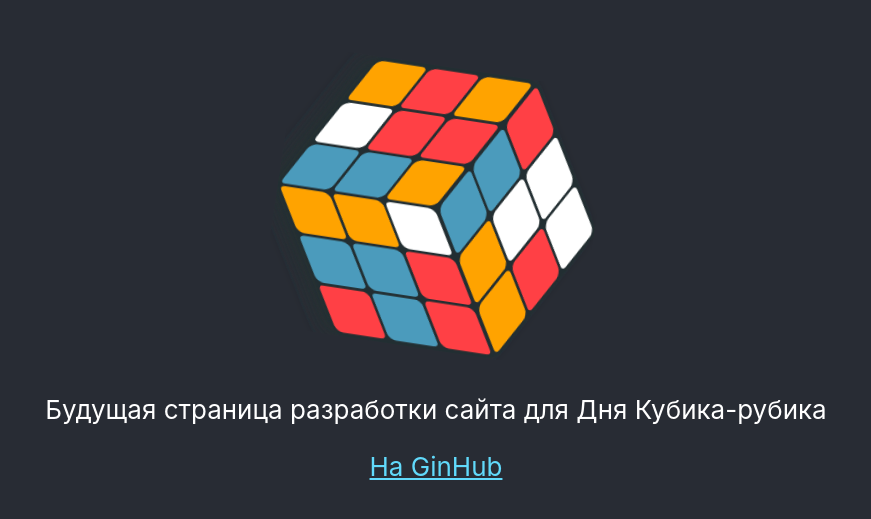
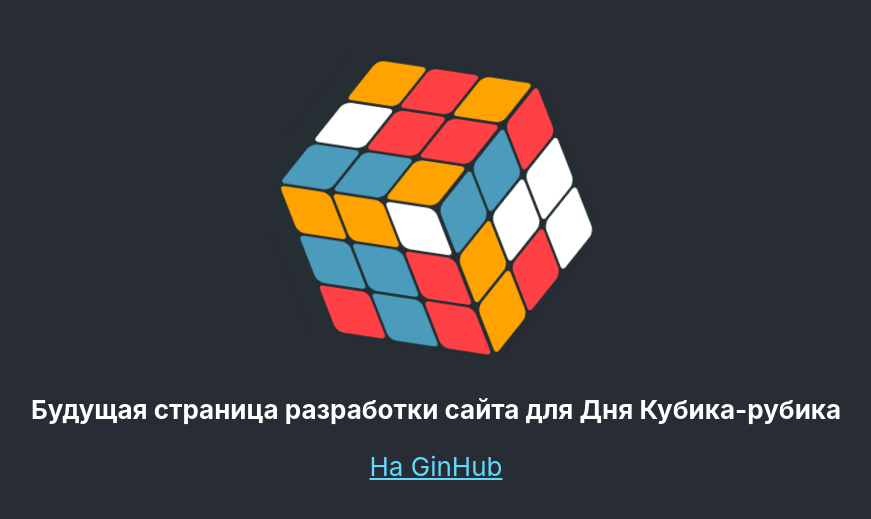
Before and after one commit to Liberi/RubiksDay, a React (Create React App) app: page / in a window 1280 px wide. Shown: the part 135-654 px from the top of the page, without its empty margins (204-1075 px from the left). Built offline with nearby package versions, Linux system fonts and the light colour scheme.

Commit message:
Исправление ошибок

```diff
--- a/public/index.html
+++ b/public/index.html
@@ -26,7 +26,10 @@
     -->
     <title>RubiksDay</title>
   </head>
-  <body id="root">
+  <body>
+    <div id="root">
+
+    </div>
     <!--
       This HTML file is a template.
       If you open it directly in the browser, you will see an empty page.
--- a/src/App.js
+++ b/src/App.js
@@ -7,7 +7,8 @@ function App() {
       <header className="App-header">
         <img src={logo} className="App-logo" alt="logo" />
         <p>
-          Будущая страница разработки сайта для Дня Кубика-рубика
+          <b>Будущая страница разработки сайта
+           для Дня Кубика-рубика</b>
         </p>
         <a
           className="App-link"
```
